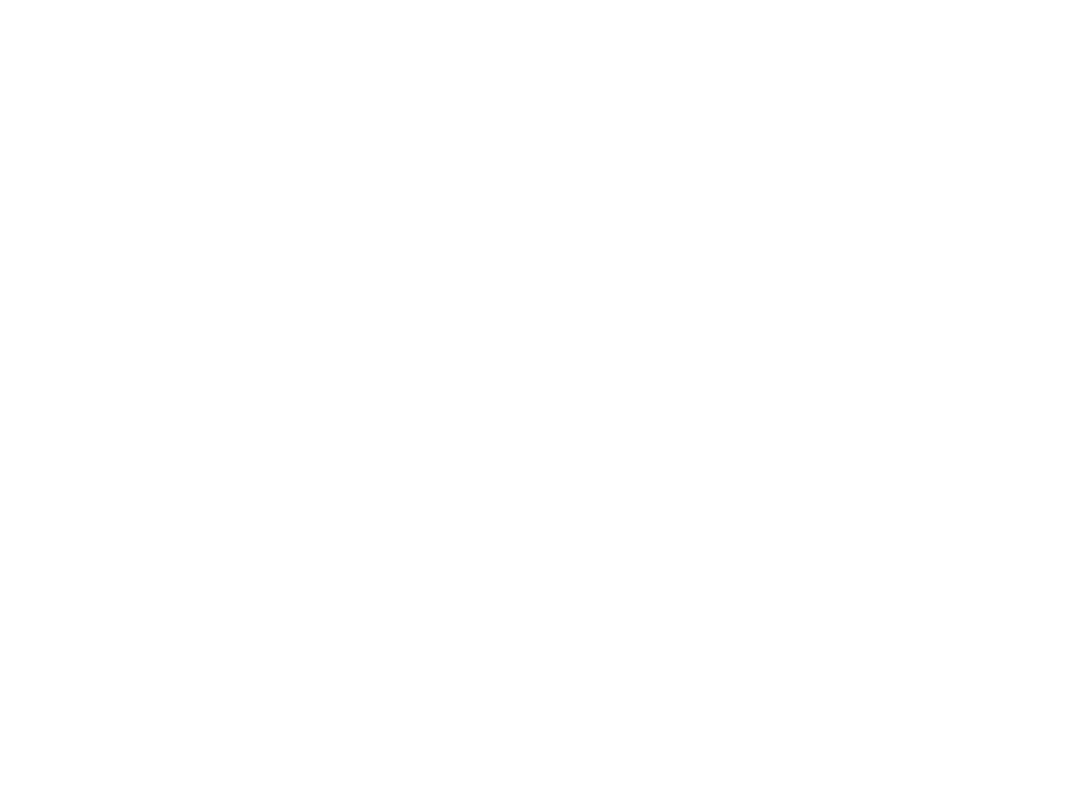
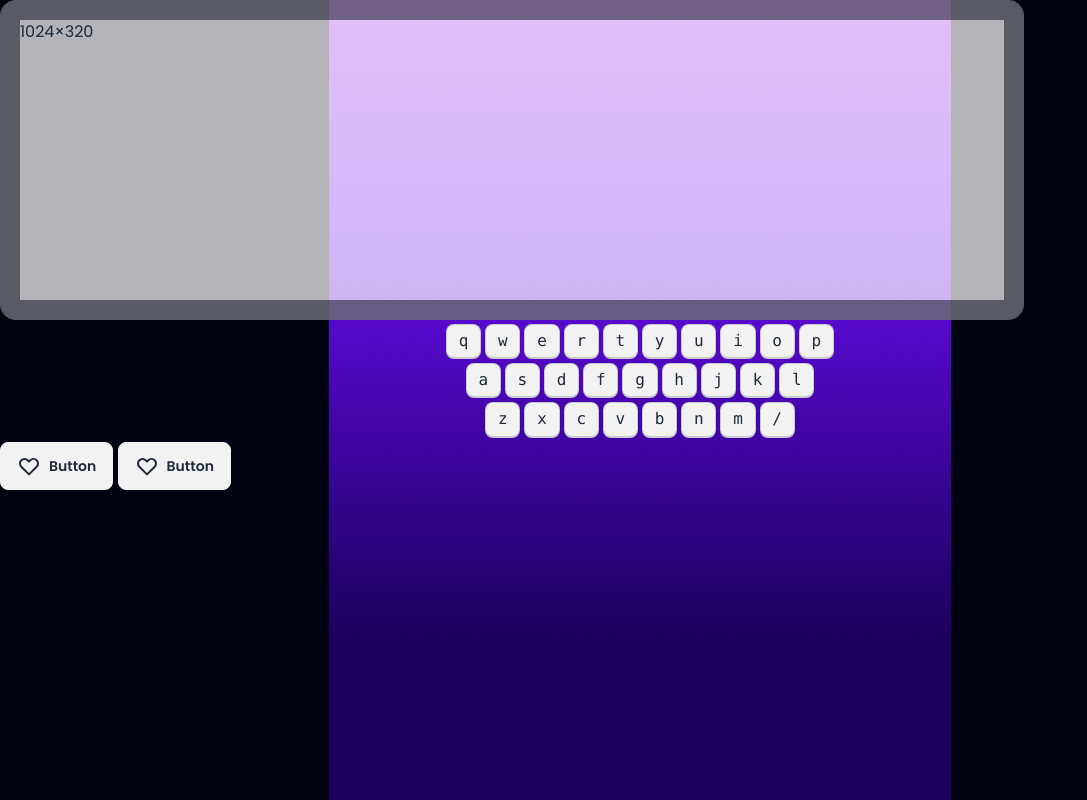
Before and after one commit to JannatulAfrozFaria/alpha-clash-pro, a plain HTML site: page index.html in a window 1280 px wide. Shown: the whole page, without its empty margins (0-1087 px from the left). Drawn offline with nearby package versions, Linux system fonts and the light colour scheme.

Commit message:
keyboard added

```diff
--- a/index.html
+++ b/index.html
@@ -4,10 +4,80 @@
     <meta charset="UTF-8">
     <meta name="viewport" content="width=device-width, initial-scale=1.0">
     <title>Document</title>
+    <!-- Daisy UI and Tailwind -->
     <link href="https://cdn.jsdelivr.net/npm/daisyui@4.7.2/dist/full.min.css" rel="stylesheet" type="text/css" />
     <script src="https://cdn.tailwindcss.com"></script>
+    <!-- custom css -->
+    <link rel="stylesheet" href="styles.css">
 </head>
-<body>
+<body class="font-poppins">
+    <main class="min-h-screen bg-[#010313] bg-no-repeat bg-center" style="background-image: url('images/background.png');">
+        <!-- home screen -->
+        <section class="home min-h-screen text-white text-center flex justify-center items-center hidden">
+            <div class="flex flex-col items-center gap-10">
+                <h1 class="text-8xl font-anton uppercase">Alphabet Clash</h1>
+                <p>Unleash Your Keyboard Kung Fu : Press “Enter” to Play</p>
+                <button class="btn bg-white text-black">Play</button>
+            </div>
+        </section>
+        <!-- play ground -->
+        <section class="play-ground">
+            <div>
+                <!-- screen -->
+                <div class="artboard artboard-horizontal phone-6 border-[20px] border-[#01031380] rounded-2xl bg-[#FFFFFFB3]">1024×320</div>
+                <!-- keyboard -->
+                <div>
+                    <div class="flex justify-center gap-1 my-1 w-full">
+                        <kbd class="kbd">q</kbd>
+                        <kbd class="kbd">w</kbd>
+                        <kbd class="kbd">e</kbd>
+                        <kbd class="kbd">r</kbd>
+                        <kbd class="kbd">t</kbd>
+                        <kbd class="kbd">y</kbd>
+                        <kbd class="kbd">u</kbd>
+                        <kbd class="kbd">i</kbd>
+                        <kbd class="kbd">o</kbd>
+                        <kbd class="kbd">p</kbd>
+                    </div>
+                    <div class="flex justify-center gap-1 my-1 w-full">
+                        <kbd class="kbd">a</kbd>
+                        <kbd class="kbd">s</kbd>
+                        <kbd class="kbd">d</kbd>
+                        <kbd class="kbd">f</kbd>
+                        <kbd class="kbd">g</kbd>
+                        <kbd class="kbd">h</kbd>
+                        <kbd class="kbd">j</kbd>
+                        <kbd class="kbd">k</kbd>
+                        <kbd class="kbd">l</kbd>
+                    </div>
+                    <div class="flex justify-center gap-1 my-1 w-full">
+                        <kbd class="kbd">z</kbd>
+                        <kbd class="kbd">x</kbd>
+                        <kbd class="kbd">c</kbd>
+                        <kbd class="kbd">v</kbd>
+                        <kbd class="kbd">b</kbd>
+                        <kbd class="kbd">n</kbd>
+                        <kbd class="kbd">m</kbd>
+                        <kbd class="kbd">/</kbd>
+                    </div>
+                </div>
+                <!-- life score -->
+                <div>
+                    <button class="btn">
+                        <svg xmlns="http://www.w3.org/2000/svg" class="h-6 w-6" fill="none" viewBox="0 0 24 24" stroke="currentColor"><path stroke-linecap="round" stroke-linejoin="round" stroke-width="2" d="M4.318 6.318a4.5 4.5 0 000 6.364L12 20.364l7.682-7.682a4.5 4.5 0 00-6.364-6.364L12 7.636l-1.318-1.318a4.5 4.5 0 00-6.364 0z" /></svg>
+                        Button
+                      </button>
+                      <button class="btn">
+                        <svg xmlns="http://www.w3.org/2000/svg" class="h-6 w-6" fill="none" viewBox="0 0 24 24" stroke="currentColor"><path stroke-linecap="round" stroke-linejoin="round" stroke-width="2" d="M4.318 6.318a4.5 4.5 0 000 6.364L12 20.364l7.682-7.682a4.5 4.5 0 00-6.364-6.364L12 7.636l-1.318-1.318a4.5 4.5 0 00-6.364 0z" /></svg>
+                        Button
+                      </button>
+                </div>
+            </div>
 
+        </section>
+        <section class="score">
+
+        </section>
+    </main>
 </body>
 </html>
--- /dev/null
+++ b/styles.css
@@ -0,0 +1,8 @@
+@import url('https://fonts.googleapis.com/css2?family=Anton&family=Poppins:ital,wght@0,100;0,200;0,300;0,400;0,500;0,600;0,700;0,800;0,900;1,100;1,200;1,300;1,400;1,500;1,600;1,700;1,800;1,900&display=swap');
+
+.font-poppins{
+    font-family: "Poppins", sans-serif;
+}
+.font-anton{
+    font-family: "Anton", sans-serif;
+}
```
Also changed, not shown: icons/Vector.png (added), icons/monetization_on.png (added), icons/offline_bolt.png (added).
